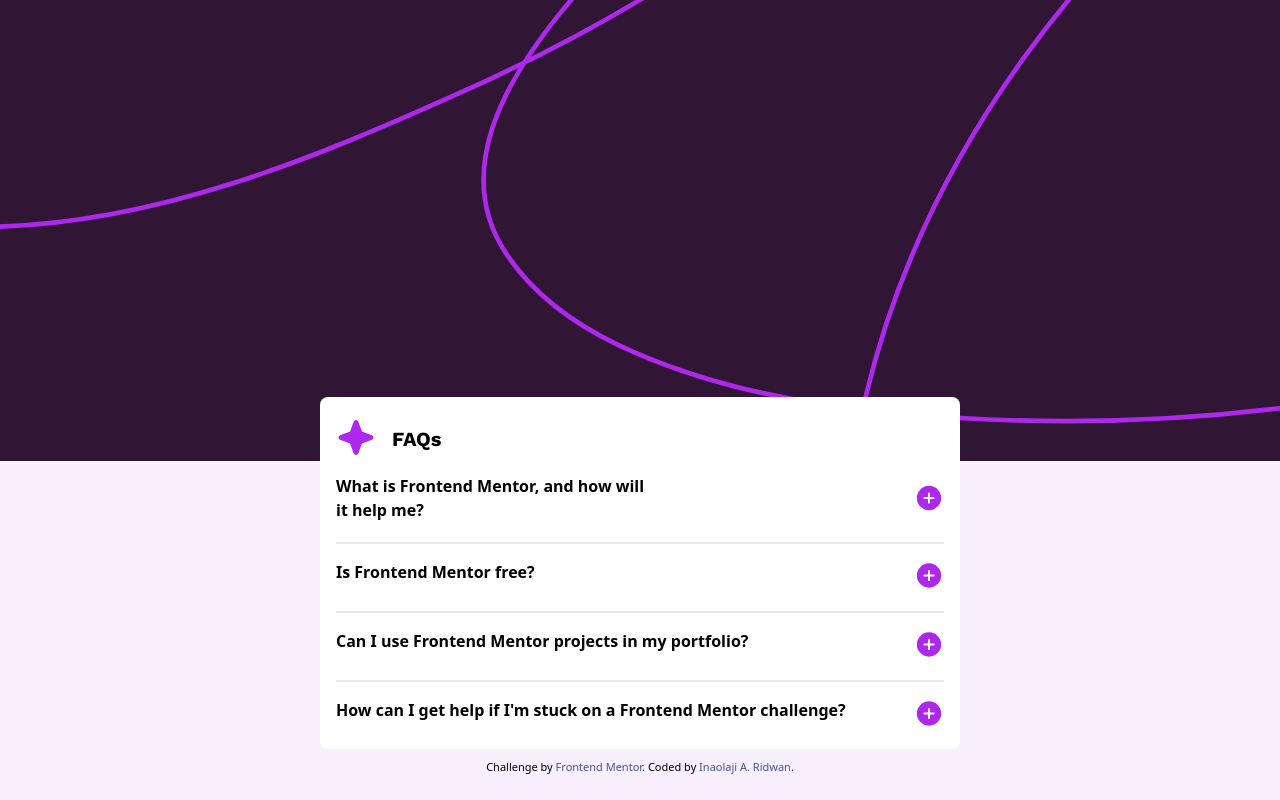
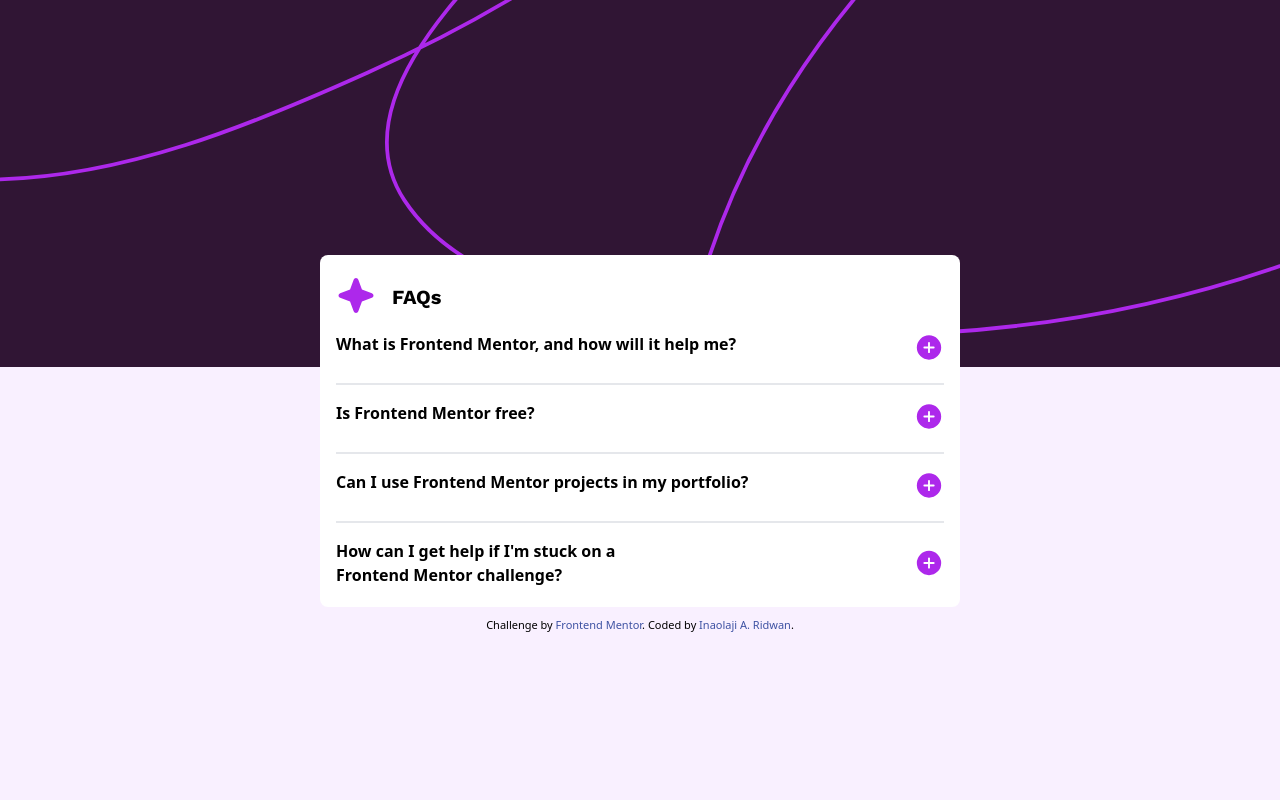
Before and after one commit to InaolajiRidwan/FAQ-accordion, a website: page public/index.html in a window 1280 px wide. Drawn offline with nearby package versions, Linux system fonts and the light colour scheme.

```diff
--- a/public/index.html
+++ b/public/index.html
@@ -32,6 +32,7 @@
         height: 300px;
         width: 100vw;
         background-repeat: no-repeat;
+        margin-top: -100px;
 
 
       }
@@ -39,9 +40,10 @@
       .wrapperlg {
         background-image: url(assets/images/background-pattern-desktop.svg);
         background-size: cover;
-        height: 500px;
+        height: 400px;
         width: 100vw;
         background-repeat: no-repeat;
+        margin-top: -200px;
       }
 
       p {
@@ -79,14 +81,14 @@
     <div  class="wrapperlg hidden md:block -mt-16">
 
     </div>
-    <div  class="mx-2 bg-white rounded-lg  w-72   md:w-8/12 lg:w-6/12 -mt-16">
+    <div  class="mx-2 bg-white rounded-lg  w-72   md:w-8/12 lg:w-6/12 -mt-28">
         <div id="faq" class="flex pt-5 ">
           <img class="ms-4" src="assets/images/icon-star.svg"
           alt="" />
           <h1 class="ms-4  mt-2 text-xl font-worksan font-bold">FAQs</h1>
         </div>
         <div id="q1" class="flex justify-between mx-4 mt-4 ">
-          <h4  class=" w-48 md:w-80 font-semibold">What is Frontend Mentor, and how will it help me?</h4>
+          <h4  class=" w-48 md:w-5/6 font-semibold lg:w-4/6">What is Frontend Mentor, and how will it help me?</h4>
           <img id="pluslogo1" onclick="plus1()" src="assets/images/icon-plus.svg" alt="">
           <img id="minuslogo1" onclick="minus1()" class="hidden" src="assets/images/icon-minus.svg" alt="">
         </div>
@@ -117,12 +119,12 @@
     way to showcase your skills to potential employers!</p>
         </div>
         <div id="q4" class="flex justify-between mx-4 border-t-2 mt-5 pt-4 pb-5 ">
-          <h4 class="font-semibold">How can I get help if I'm stuck on a Frontend Mentor challenge?</h4>
+          <h4 class="font-semibold md:w-6/12">How can I get help if I'm stuck on a Frontend Mentor challenge?</h4>
           <img class="ms-4" id="pluslogo4" onclick="plus4()" src="assets/images/icon-plus.svg" alt="">
           <img id="minuslogo4" onclick="minus4()" class="hidden ms-4" src="assets/images/icon-minus.svg" alt="">
         </div>
         <div id="ans4" class="hidden">
-          <p class="font-worksan mx-4 mt-5 "> The best place to get help is inside Frontend Mentor's Discord community. There's a help channel where you can ask questions and seek support from other community members.</p>
+          <p class="font-worksan mx-4 mt-3 pb-4"> The best place to get help is inside Frontend Mentor's Discord community. There's a help channel where you can ask questions and seek support from other community members.</p>
         </div>
       </div>
     </div>
```
Also changed, not shown: public/output.css.
